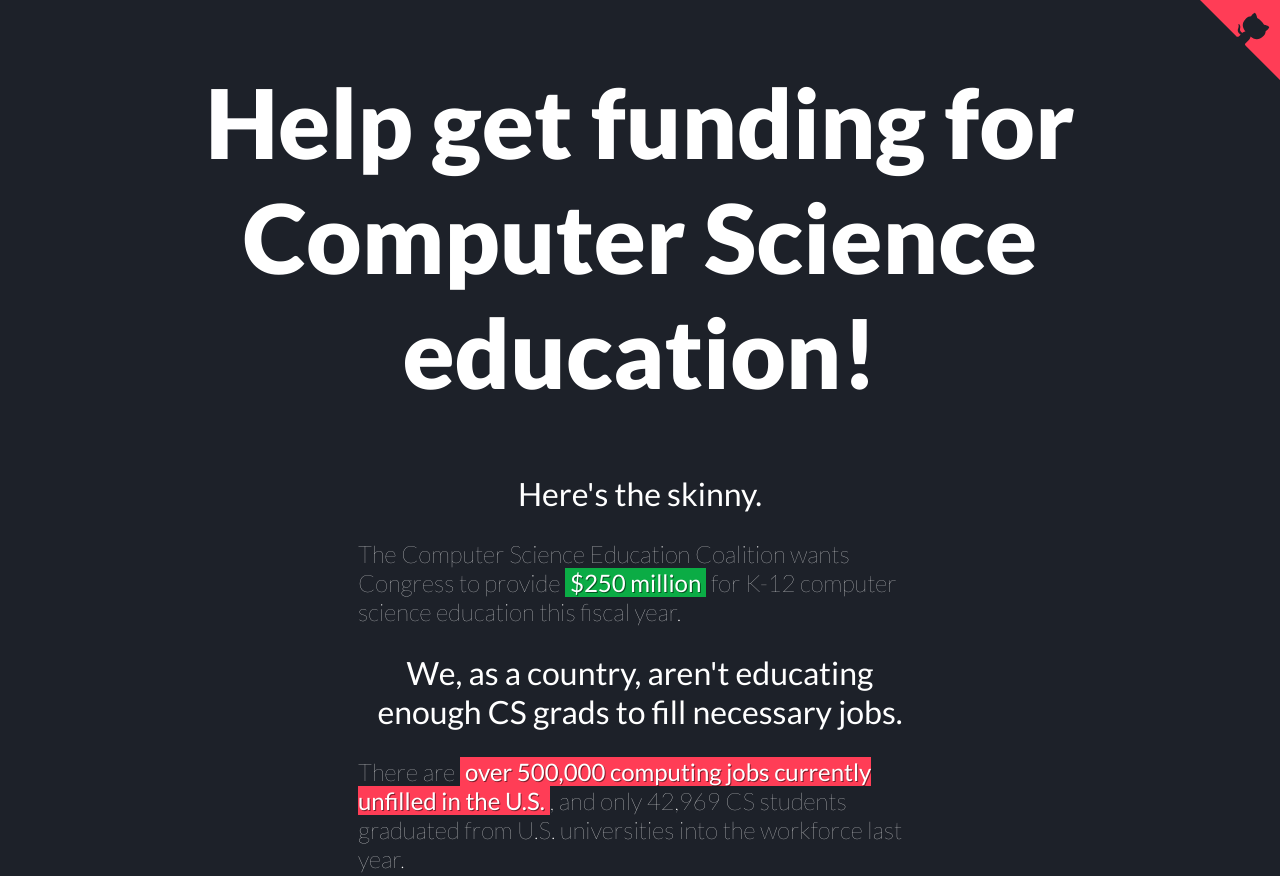
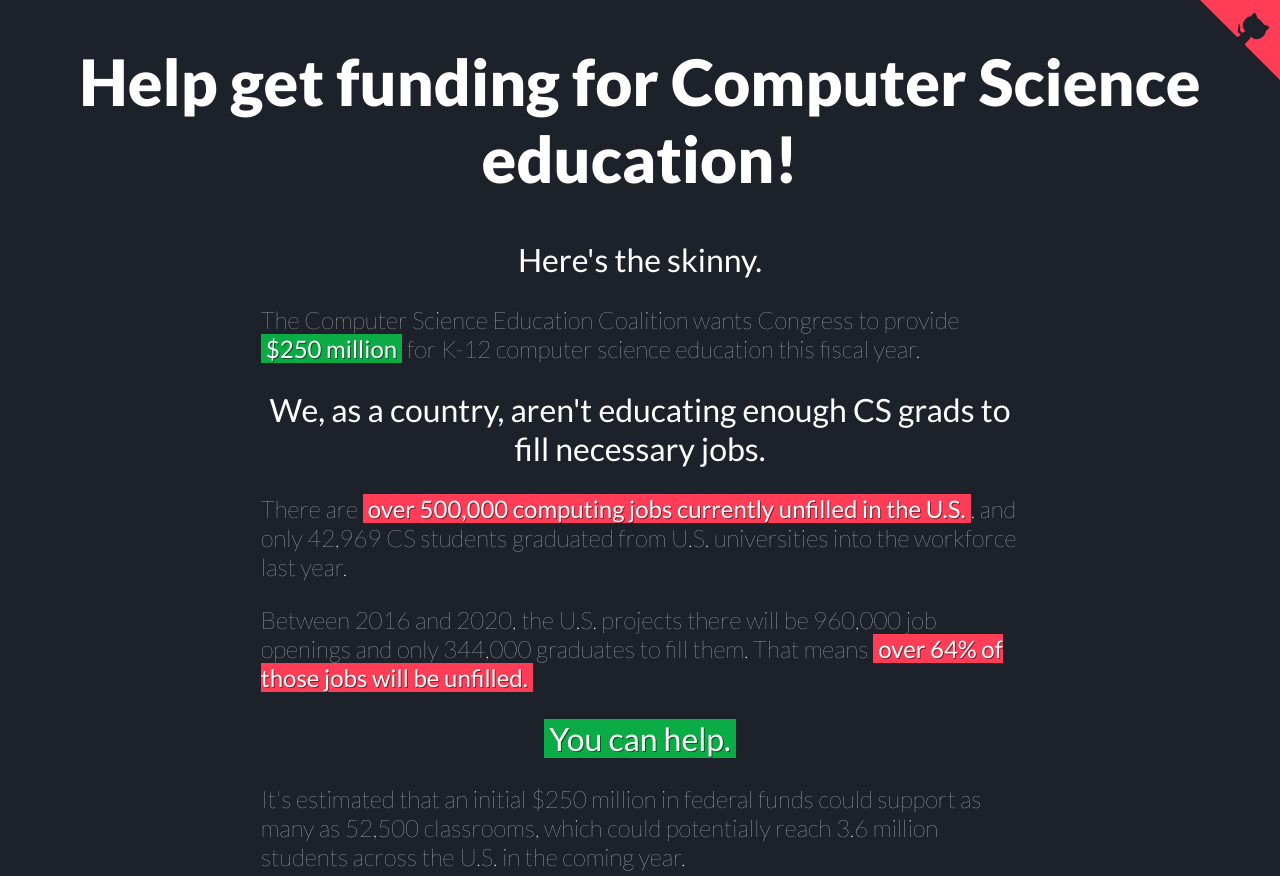
Before and after one commit to cassidoo/cs-education-funding, a plain HTML site: page index.html in a window 1280 px wide. Shown: the top 876 px of the page. Drawn offline with Linux system fonts and the light colour scheme.

Commit message:
Make page responsive

```diff
--- a/main.css
+++ b/main.css
@@ -52,8 +52,8 @@ th, td {
 }
 
 .container {
-  margin-left: 350px;
-  margin-right: 350px;
+  margin-left: 25%;
+  margin-right: 25%;
 }
 
 .center {
@@ -84,7 +84,7 @@ th, td {
   40%,80%{transform:rotate(10deg)}
 }
 
-@media (max-width:500px) {
+@media (max-width: 500px) {
   .github-corner:hover .octo-arm {
     animation: none;
   }
@@ -92,3 +92,20 @@ th, td {
     animation: octocat-wave 560ms ease-in-out;
   }
 }
+
+@media (min-width: 800px) {
+  .container {
+    margin-left: 20px;
+    margin-right: 20px;
+  }
+  h1 {
+    font-size: 4em;
+  }
+}
+
+@media (min-width: 1200px) {
+  .container {
+    margin-left: 20%;
+    margin-right: 20%;
+  }
+}
```
